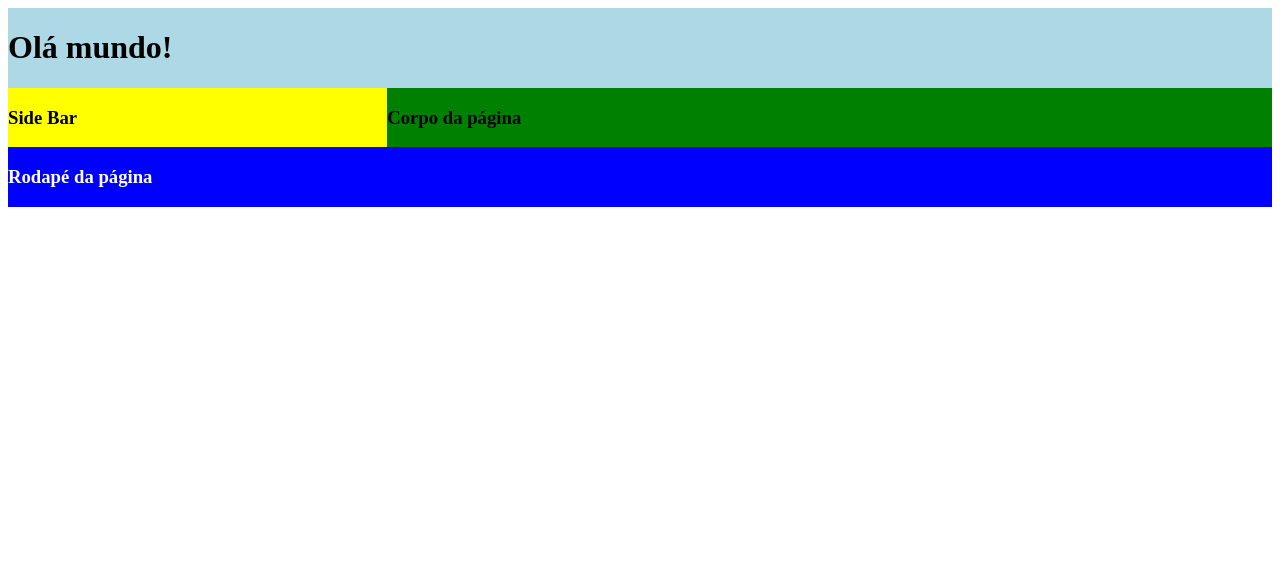
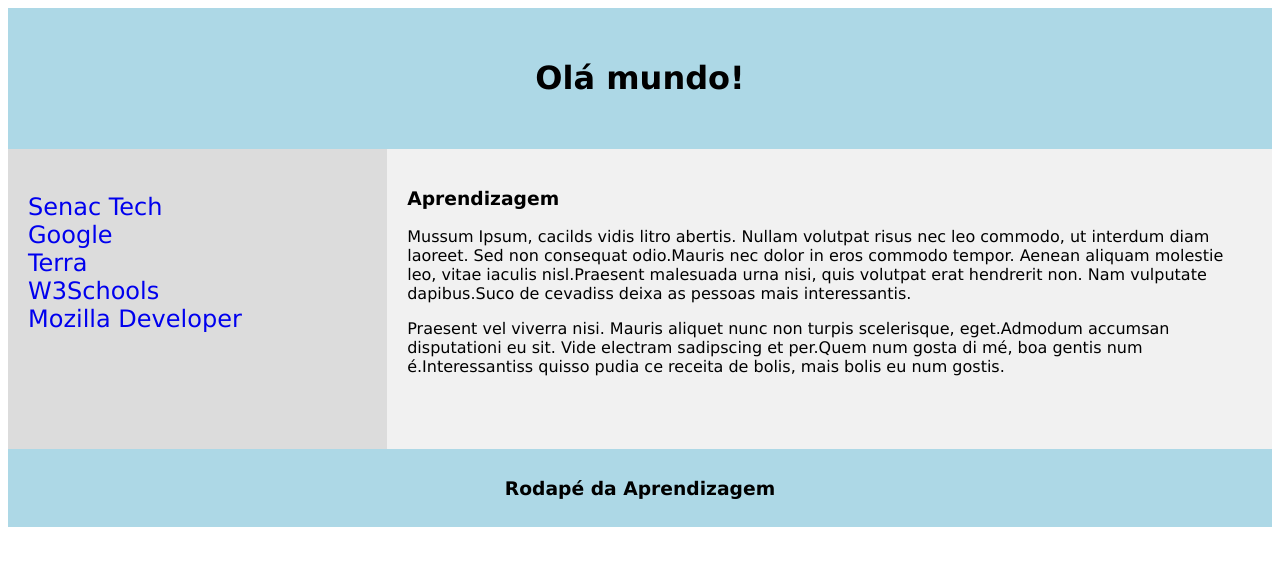
Before and after one commit to yribeir013/Introducao-Web, a plain HTML site: page index.html in a window 1280 px wide. Drawn offline with Linux system fonts and the light colour scheme.

Commit message:
refatoração do projeto

```diff
--- a/estilo.css
+++ b/estilo.css
@@ -1,5 +1,49 @@
+*{
+	box-sizing: border-box;
+}
+
+body{
+	font-family: Verdana, Helvetica, sans-serif;
+}
 .topo{
-	background-color: lightblue;
+	text-align: center;
+	background-color: #add8e6;
 	width: 100%;
 	float: left;
+	padding:30px
 }
+
+nav{
+	float: left;
+	width: 30%;
+	height: 300px;
+	background: #dcdcdc;
+	padding: 20px;
+}
+
+nav ul{
+	list-style-type: none;
+	padding: 0;
+	font-size: 1.5em;
+}
+nav a{
+	text-decoration: none; /*remove a linha do link*/
+}
+article{
+	float: left;
+	padding:20px;
+	width: 70%;
+	background: #f1f1f1;
+	height: 300px;
+}
+
+section{
+	content: "";
+	display: table;
+	clear: both;
+}
+footer{
+	background: #add8e6;
+	padding:10px;
+	text-align: center;
+}
--- a/index.html
+++ b/index.html
@@ -22,18 +22,39 @@
       <header class = "topo">
    <h1> Olá mundo! </h1>
    </header>
+   <section>
+   <nav>
+   <ul>
+   <li>
+  <a href = "https://senacrs.com.br/unidade/18" target = "_blank">Senac Tech</a>
+     </li>
+   <li>
+   <a href = "https://google.com" target = "_blank">Google</a>
+      </li>
+   <li>
+   <a href = "https://terra.com.br" target = "_blank">Terra</a>
+      </li>
+   <li>
+      <a href = "https://w3schools.com" target = "_blank">W3Schools</a>
+      </li>
+   <li>
+     <a href = "https://developer.mozilla.org/"target = "_blank">Mozilla Developer</a>
+      </li>
+   </ul>
+   </nav>
+   <article>
 
-      <div style = "width: 30%; background-color: yellow; float: left">
-      <h3> Side Bar </h3>
-   </div>
+   <h3>Aprendizagem</h3>
+   <p>Mussum Ipsum, cacilds vidis litro abertis. Nullam volutpat risus nec leo commodo, ut interdum diam laoreet. Sed non consequat odio.Mauris nec dolor in eros commodo tempor. Aenean aliquam molestie leo, vitae iaculis nisl.Praesent malesuada urna nisi, quis volutpat erat hendrerit non. Nam vulputate dapibus.Suco de cevadiss deixa as pessoas mais interessantis.
+  </p>
 
-   <div style = "width: 70%; background-color: green; float: left">
-   <h3> Corpo da página </h3>
-   </div>
+  <p>Praesent vel viverra nisi. Mauris aliquet nunc non turpis scelerisque, eget.Admodum accumsan disputationi eu sit. Vide electram sadipscing et per.Quem num gosta di mé, boa gentis num é.Interessantiss quisso pudia ce receita de bolis, mais bolis eu num gostis.
+  </p>
 
-   <footer style = "width: 100%; background-color: blue;  float: left; color: white;">
-      <h3> Rodapé da página </h3>
-	     </footer>
-
+   </article>
+      </section>
+	  <footer>
+	  <h3>Rodapé da Aprendizagem</h3>
+	  </footer>
    </body>
 </html>
```
